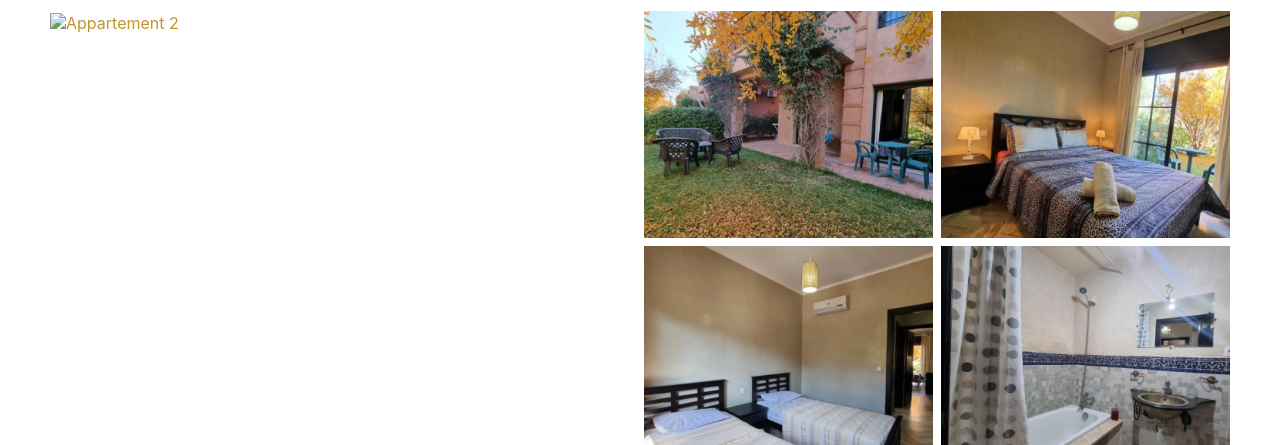
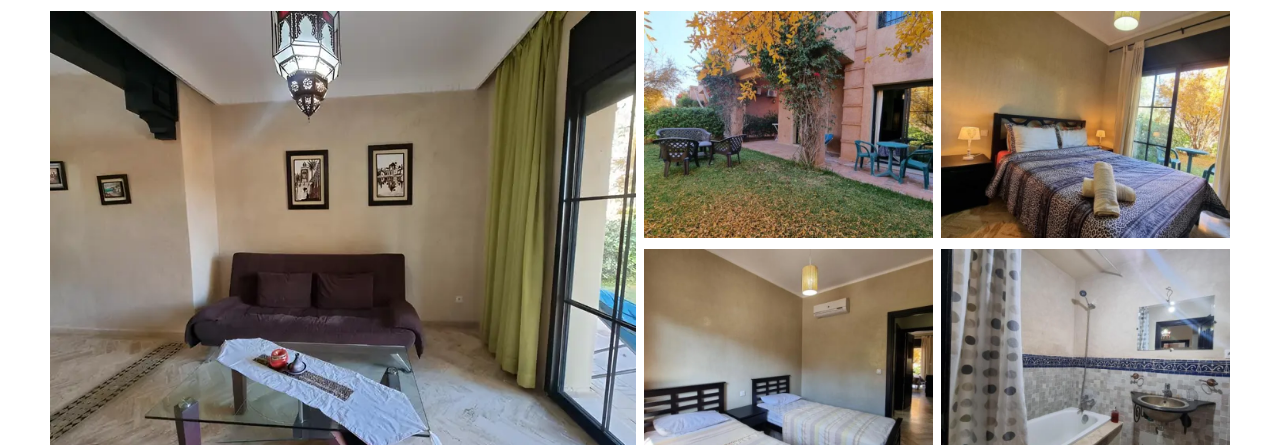
Before and after one commit to hamzaelbaz/propriete-priorite-copie, a website: page public/appartement2.html in a window 1280 px wide. Shown: the part 239-684 px from the top of the page. Drawn offline with nearby package versions, Linux system fonts and the light colour scheme; a script that the page names is missing.

Commit message:
images format change

```diff
--- a/public/appartement2.html
+++ b/public/appartement2.html
@@ -50,7 +50,7 @@
                </div>
                <div class="w-layout-grid listing-images-wrapper">
                   <a href="#" id="w-node-_4de6316c-d6d5-e518-08e5-00fbed010956-b92e5687" class="image-lightbox-link w-inline-block w-lightbox">
-                     <img alt="Appartement 2" loading="lazy" id="w-node-_2da03d83-9e58-4e50-7d06-7e5657f05570-b92e5687" src="/images/appartement.webp" sizes="(max-width: 767px) 92vw, (max-width: 991px) 94vw, 92vw"/><script type="application/json" class="w-json">{
+                     <img alt="Appartement 2" loading="lazy" id="w-node-_2da03d83-9e58-4e50-7d06-7e5657f05570-b92e5687" src="/images/appartement2.webp" sizes="(max-width: 767px) 92vw, (max-width: 991px) 94vw, 92vw"/><script type="application/json" class="w-json">{
                         "items": [
                           {
                             "url": "/images/appartement2.webp",
```
